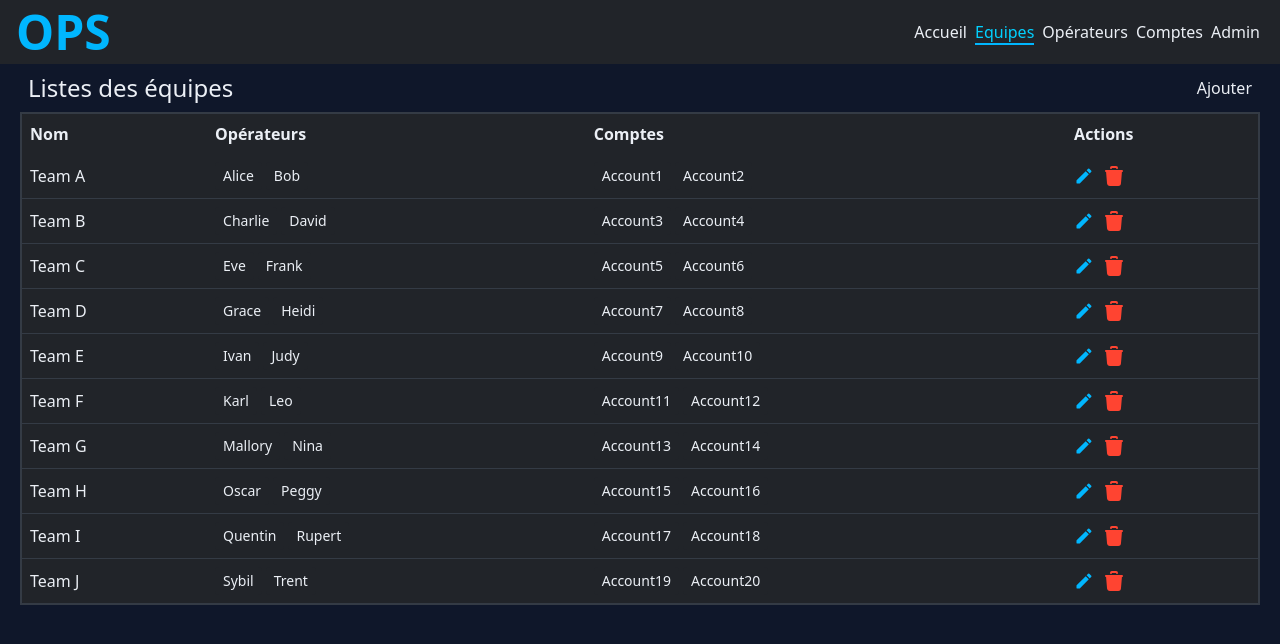
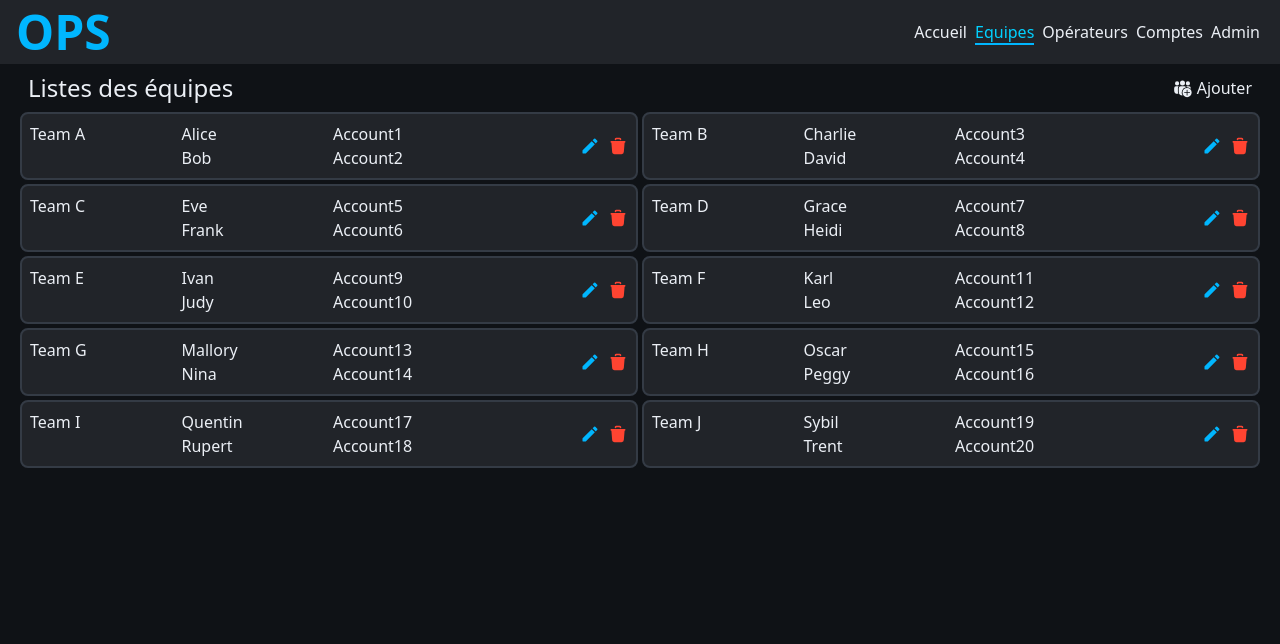
Before and after one commit to wallcreation/OPS-Front, a Vue app: page /admin/teams in a window 1280 px wide. Shown: the top 644 px of the page. Built offline with nearby package versions, Linux system fonts and the light colour scheme.

Commit message:
refactor: update TeamList component structure and styling; modify background color in main.css; remove unused Tailwind configuration

```diff
--- a/src/assets/main.css
+++ b/src/assets/main.css
@@ -23,7 +23,7 @@
 }
 
 body {
-  background-color: #0F172A; /* Couleur de fond */
+  background-color: #0f1216; /* Couleur de fond */
   height: 100vh;
     margin: 0;
   padding: 0;
--- a/src/views/TeamList.vue
+++ b/src/views/TeamList.vue
@@ -1,125 +1,99 @@
 <script setup>
-import { ref } from "vue";
+import { ref } from 'vue'
 const teams = ref([
   {
     id: 1,
-        name: "Team A",
-        operators: ["Alice", "Bob"],
-        accounts: ["Account1", "Account2"]
+    name: 'Team A',
+    operators: ['Alice', 'Bob'],
+    accounts: ['Account1', 'Account2'],
   },
   {
     id: 2,
-        name: "Team B",
-        operators: ["Charlie", "David"],
-        accounts: ["Account3", "Account4"]
+    name: 'Team B',
+    operators: ['Charlie', 'David'],
+    accounts: ['Account3', 'Account4'],
   },
   {
     id: 3,
-        name: "Team C",
-        operators: ["Eve", "Frank"],
-        accounts: ["Account5", "Account6"]
+    name: 'Team C',
+    operators: ['Eve', 'Frank'],
+    accounts: ['Account5', 'Account6'],
   },
   {
     id: 4,
-        name: "Team D",
-        operators: ["Grace", "Heidi"],
-        accounts: ["Account7", "Account8"]
+    name: 'Team D',
+    operators: ['Grace', 'Heidi'],
+    accounts: ['Account7', 'Account8'],
   },
   {
     id: 5,
-        name: "Team E",
-        operators: ["Ivan", "Judy"],
-        accounts: ["Account9", "Account10"]
+    name: 'Team E',
+    operators: ['Ivan', 'Judy'],
+    accounts: ['Account9', 'Account10'],
   },
   {
     id: 6,
-        name: "Team F",
-        operators: ["Karl", "Leo"],
-        accounts: ["Account11", "Account12"]
+    name: 'Team F',
+    operators: ['Karl', 'Leo'],
+    accounts: ['Account11', 'Account12'],
   },
   {
     id: 7,
-        name: "Team G",
-        operators: ["Mallory", "Nina"],
-        accounts: ["Account13", "Account14"]
+    name: 'Team G',
+    operators: ['Mallory', 'Nina'],
+    accounts: ['Account13', 'Account14'],
   },
   {
     id: 8,
-        name: "Team H",
-        operators: ["Oscar", "Peggy"],
-        accounts: ["Account15", "Account16"]
+    name: 'Team H',
+    operators: ['Oscar', 'Peggy'],
+    accounts: ['Account15', 'Account16'],
   },
   {
     id: 9,
-        name: "Team I",
-        operators: ["Quentin", "Rupert"],
-        accounts: ["Account17", "Account18"]
+    name: 'Team I',
+    operators: ['Quentin', 'Rupert'],
+    accounts: ['Account17', 'Account18'],
   },
   {
     id: 10,
-        name: "Team J",
-        operators: ["Sybil", "Trent"],
-        accounts: ["Account19", "Account20"]
-    }
-]);
+    name: 'Team J',
+    operators: ['Sybil', 'Trent'],
+    accounts: ['Account19', 'Account20'],
+  },
+])
 </script>
 <template>
   <div class="w-full p-2">
     <div class="flex gap-2 items-center justify-between">
       <h1 class="text-2xl">Listes des équipes</h1>
       <button
-                class="active:border-b-2 active:border-primary-light hover:border-b-2 hover:border-primary-light"
+        class="flex items-center active:border-b-2 active:border-primary-light hover:border-b-2 hover:border-primary-light"
       >
+        <svg xmlns="http://www.w3.org/2000/svg" width="29" height="20" viewBox="0 0 24 24">
+          <path
+            fill="currentColor"
+            d="M17.5 12a5.5 5.5 0 1 1 0 11a5.5 5.5 0 0 1 0-11m0 2l-.09.007a.5.5 0 0 0-.402.402L17 14.5V17h-2.502l-.09.008a.5.5 0 0 0-.402.402l-.008.09l.008.09a.5.5 0 0 0 .402.402l.09.008H17v2.503l.008.09a.5.5 0 0 0 .402.402l.09.008l.09-.008a.5.5 0 0 0 .402-.402l.008-.09V18l2.504.001l.09-.008a.5.5 0 0 0 .402-.402l.008-.09l-.008-.09a.5.5 0 0 0-.403-.402l-.09-.008H18v-2.5l-.008-.09a.5.5 0 0 0-.402-.403zm-3.246-4a2.25 2.25 0 0 1 1.951 1.13A6.502 6.502 0 0 0 12.023 21l-.02-.001a4.5 4.5 0 0 1-4.501-4.501V12.25A2.25 2.25 0 0 1 9.752 10zm-6.848 0a3.24 3.24 0 0 0-.897 2.034l-.007.216v4.249c0 .847.191 1.649.533 2.365Q6.539 18.999 6 19a4 4 0 0 1-4-4.001V12.25a2.25 2.25 0 0 1 2.096-2.245L4.25 10zm12.344 0A2.25 2.25 0 0 1 22 12.25v.56A6.48 6.48 0 0 0 17.5 11l-.243.005A3.3 3.3 0 0 0 16.599 10zM18.5 4a2.5 2.5 0 1 1 0 5a2.5 2.5 0 0 1 0-5M12 3a3 3 0 1 1 0 6a3 3 0 0 1 0-6M5.5 4a2.5 2.5 0 1 1 0 5a2.5 2.5 0 0 1 0-5"
+          />
+        </svg>
         Ajouter
       </button>
     </div>
   </div>
+  <div class="grid gap-1 grid-cols-1 md:grid-cols-2">
+    <div
+      v-for="team in teams"
+      class="w-full grid gap-2 grid-cols-4 text-left p-2 bg-surface rounded-lg border-2 border-border"
+    >
+      <p>{{ team.name }}</p>
       <div class="">
-        <table class="table-auto w-full bg-surface text-left border-2 border-border rounded-lg">
-            <thead class="text-text font-bold">
-                <tr>
-                    <th class="p-2">Nom</th>
-                    <th class="p-2">Opérateurs</th>
-                    <th class="p-2">Comptes</th>
-                    <th class="p-2">Actions</th>
-                </tr>
-            </thead>
-            <tbody class="text-text font-normal divide-y divide-border">
-                <tr
-                    v-for="team in teams"
-                    :key="team.id"
-                    class="hover:bg-surface transition"
-                >
-                    <td class="p-2 text-nowrap">{{ team.name }}</td>
-
-                    <!-- Encapsuler Flexbox dans une div -->
-                    <td class="p-2">
-                        <div class="flex flex-wrap gap-1">
-                            <span
-                                v-for="operator in team.operators"
-                                :key="operator"
-                                class="bg-surface px-2 py-1 rounded text-sm"
-                            >
-                                {{ operator }}
-                            </span>
+        <p v-for="operator in team.operators">{{ operator }}</p>
       </div>
-                    </td>
-                    <td class="p-2">
-                        <div class="flex flex-wrap gap-1">
-                            <span
-                                v-for="account in team.accounts"
-                                :key="account"
-                                class="bg-surface px-2 py-1 rounded text-sm"
-                            >
-                                {{ account }}
-                            </span>
+      <div class="">
+        <p v-for="account in team.accounts">{{ account }}</p>
       </div>
-                    </td>
-                    <td class="p-2">
-                        <div class="flex gap-2">
-                            <button
-                                class="text-sm text-primary hover:underline"
-                            >
+      <div class="flex gap-2 justify-end">
+        <button class="text-sm text-primary hover:underline">
           <svg xmlns="http://www.w3.org/2000/svg" width="20" height="20" viewBox="0 0 24 24">
             <path
               fill="currentColor"
@@ -128,12 +102,14 @@ const teams = ref([
           </svg>
         </button>
         <button class="text-sm text-error hover:underline">
-                                <svg xmlns="http://www.w3.org/2000/svg" width="24" height="24" viewBox="0 0 24 24"><path fill="currentColor" d="M20 6a1 1 0 0 1 .117 1.993L20 8h-.081L19 19a3 3 0 0 1-2.824 2.995L16 22H8c-1.598 0-2.904-1.249-2.992-2.75l-.005-.167L4.08 8H4a1 1 0 0 1-.117-1.993L4 6zm-6-4a2 2 0 0 1 2 2a1 1 0 0 1-1.993.117L14 4h-4l-.007.117A1 1 0 0 1 8 4a2 2 0 0 1 1.85-1.995L10 2z"/></svg>
+          <svg xmlns="http://www.w3.org/2000/svg" width="20" height="20" viewBox="0 0 24 24">
+            <path
+              fill="currentColor"
+              d="M20 6a1 1 0 0 1 .117 1.993L20 8h-.081L19 19a3 3 0 0 1-2.824 2.995L16 22H8c-1.598 0-2.904-1.249-2.992-2.75l-.005-.167L4.08 8H4a1 1 0 0 1-.117-1.993L4 6zm-6-4a2 2 0 0 1 2 2a1 1 0 0 1-1.993.117L14 4h-4l-.007.117A1 1 0 0 1 8 4a2 2 0 0 1 1.85-1.995L10 2z"
+            />
+          </svg>
         </button>
       </div>
-                    </td>
-                </tr>
-            </tbody>
-        </table>
+    </div>
   </div>
 </template>
--- a/tailwind.config.js
+++ /dev/null
@@ -1,20 +0,0 @@
-module.exports = {
-  content: ["./index.html", "./src/**/*.{js,ts,jsx,tsx,vue}"],
-  theme: {
-    extend: {
-      colors: {
-        primary: '#2F80ED',
-        'primary-light': '#3B91F9',
-        secondary: '#27AE60',
-        accent: '#F2994A',
-        error: '#EB5757',
-        bg: '#1A1A1A',
-        surface: '#222222',
-        border: '#333333',
-        text: '#E0E0E0',
-        muted: '#888888',
-      },
-    },
-  },
-  plugins: [],
-}
```
Lines whose indentation alone changed are shown as unchanged.
